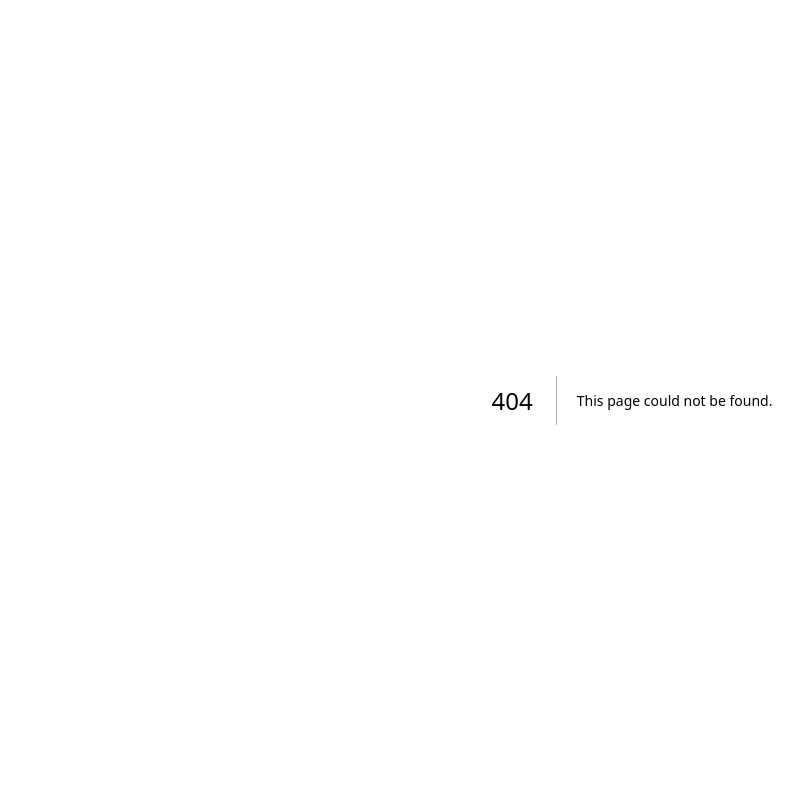
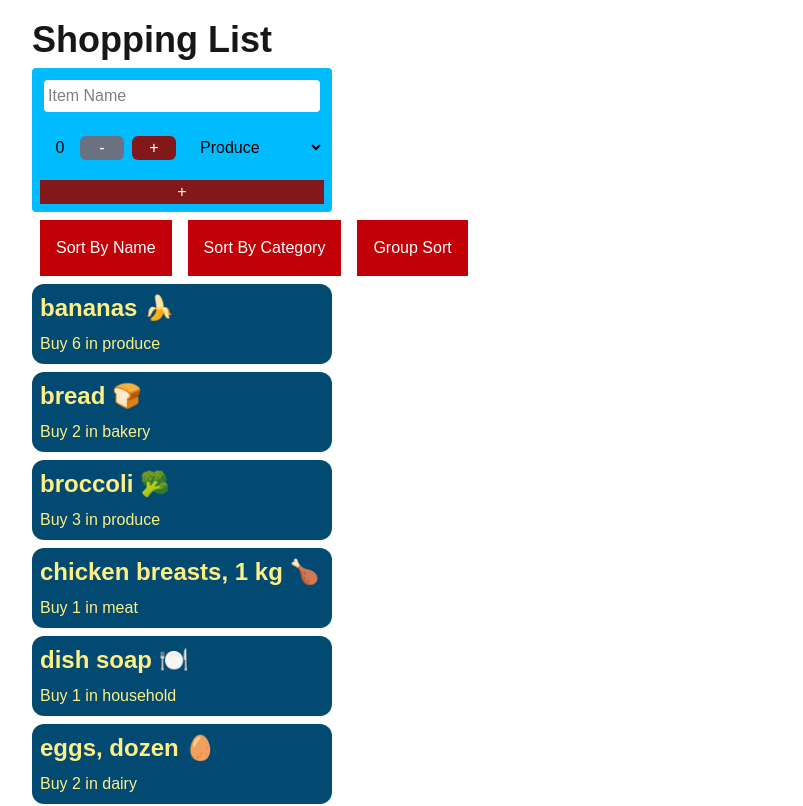
Before and after one commit to devaku/cprg306-assignments, a Next.js app: page /week-7 in a window 1280 px wide. Before the commit this address had no page. Shown: the top 806 px of the page, without its empty margins (8-811 px from the left). Built offline with nearby package versions, Linux system fonts and the light colour scheme.

Commit message:
Added week-7

```diff
--- a/app/page.js
+++ b/app/page.js
@@ -19,6 +19,9 @@ export default function Home() {
 				<Link href="/week-6" className="hover:text-cyan-300">
 					Week-6
 				</Link>
+				<Link href="/week-7" className="hover:text-cyan-300">
+					Week-7
+				</Link>
 			</div>
 		</div>
 	);
--- /dev/null
+++ b/app/week-7/item-list.js
@@ -0,0 +1,98 @@
+'use client';
+
+import Item from './item';
+import { useState } from 'react';
+export default function ItemList({ items: itemContents }) {
+	const [sortBy, setSortBy] = useState('name');
+	let jsonContents = itemContents;
+	let sortedArray;
+	let html = '';
+	if (sortBy == 'name' || sortBy == 'category') {
+		sortedArray = itemContents.sort((a, b) => {
+			if (a[sortBy] < b[sortBy]) {
+				return -1;
+			}
+			if (a[sortBy] > b[sortBy]) {
+				return 1;
+			}
+			return 0;
+		});
+
+		jsonContents = sortedArray;
+		html = renderItemsNormal();
+	} else {
+		html = renderItemsGroupBy();
+	}
+
+	function renderItemsNormal() {
+		return (
+			<ul className="flex flex-col gap-2">
+				{jsonContents.map((item1) => {
+					return (
+						<Item
+							key={item1.id}
+							name={item1.name}
+							quantity={item1.quantity}
+							category={item1.category}
+						></Item>
+					);
+				})}
+			</ul>
+		);
+	}
+
+	function renderItemsGroupBy() {
+		let groupedItems = Object.groupBy(itemContents, (item) => {
+			return item.category;
+		});
+		let keys = Object.keys(groupedItems).sort();
+
+		return (
+			<ul className="flex flex-col gap-2">
+				{keys.map((givenKey) => {
+					return (
+						<div key={givenKey}>
+							<p className="capitalize font-bold">{givenKey}</p>
+							{groupedItems[givenKey].map((item1) => {
+								return (
+									<Item
+										key={item1.id}
+										name={item1.name}
+										quantity={item1.quantity}
+										category={item1.category}
+									></Item>
+								);
+							})}
+						</div>
+					);
+				})}
+			</ul>
+		);
+	}
+
+	return (
+		<div>
+			<div>
+				<input
+					className="bg-red-700 text-white p-4 m-2"
+					onClick={() => setSortBy('name')}
+					type="button"
+					value="Sort By Name"
+				/>
+				<input
+					className="bg-red-700 text-white p-4 m-2"
+					onClick={() => setSortBy('category')}
+					type="button"
+					value="Sort By Category"
+				/>
+				<input
+					className="bg-red-700 text-white p-4 m-2"
+					onClick={() => setSortBy('group_category')}
+					type="button"
+					value="Group Sort"
+				/>
+			</div>
+			{html}
+		</div>
+	);
+}
--- /dev/null
+++ b/app/week-7/item.js
@@ -0,0 +1,10 @@
+export default function Item({ name, quantity, category }) {
+	return (
+		<li className="bg-sky-900 w-1/4 text-yellow-200 rounded-xl">
+			<h1 className="font-bold m-2 text-2xl">{name}</h1>
+			<p className="mx-2 mb-2">
+				Buy {quantity} in {category}
+			</p>
+		</li>
+	);
+}
--- /dev/null
+++ b/app/week-7/item.json
@@ -0,0 +1,74 @@
+[
+	{
+		"id": "1h2GJKH12gkHG31h1H",
+		"name": "milk, 4 L 🥛",
+		"quantity": 1,
+		"category": "dairy"
+	},
+	{
+		"id": "2KJH3k2j3H1k2J3K1H",
+		"name": "bread 🍞",
+		"quantity": 2,
+		"category": "bakery"
+	},
+	{
+		"id": "3h2KJH3k2j3H1k2J3",
+		"name": "eggs, dozen 🥚",
+		"quantity": 2,
+		"category": "dairy"
+	},
+	{
+		"id": "4k2J3K1H2GJKH12gk",
+		"name": "bananas 🍌",
+		"quantity": 6,
+		"category": "produce"
+	},
+	{
+		"id": "5H1h1H2KJH3k2j3H",
+		"name": "broccoli 🥦",
+		"quantity": 3,
+		"category": "produce"
+	},
+	{
+		"id": "6H1k2J3K1H2GJKH1",
+		"name": "chicken breasts, 1 kg 🍗",
+		"quantity": 1,
+		"category": "meat"
+	},
+	{
+		"id": "7gkHG31h1H2KJH3k",
+		"name": "pasta sauce 🍝",
+		"quantity": 3,
+		"category": "canned goods"
+	},
+	{
+		"id": "8j3H1k2J3K1H2GJK",
+		"name": "spaghetti, 454 g 🍝",
+		"quantity": 2,
+		"category": "dry goods"
+	},
+	{
+		"id": "9H12gkHG31h1H2KJ",
+		"name": "toilet paper, 12 pack 🧻",
+		"quantity": 1,
+		"category": "household"
+	},
+	{
+		"id": "10H3k2j3H1k2J3K1",
+		"name": "paper towels, 6 pack",
+		"quantity": 1,
+		"category": "household"
+	},
+	{
+		"id": "11k2J3K1H2GJKH12",
+		"name": "dish soap 🍽️",
+		"quantity": 1,
+		"category": "household"
+	},
+	{
+		"id": "12GJKH12gkHG31h1",
+		"name": "hand soap 🧼",
+		"quantity": 4,
+		"category": "household"
+	}
+]
--- /dev/null
+++ b/app/week-7/new-item.js
@@ -0,0 +1,137 @@
+'use client';
+import { useState } from 'react';
+
+export default function NewItem({ onAddItem }) {
+	const [name, setName] = useState('');
+	const [quantity, setQuantity] = useState(0);
+	const [category, setCategory] = useState('Produce');
+
+	function makeId(length) {
+		var result = '';
+		var characters =
+			'ABCDEFGHIJKLMNOPQRSTUVWXYZabcdefghijklmnopqrstuvwxyz0123456789';
+		var charactersLength = characters.length;
+		for (var i = 0; i < length; i++) {
+			result += characters.charAt(
+				Math.floor(Math.random() * charactersLength)
+			);
+		}
+		return result;
+	}
+
+	function handleSubmit(e) {
+		e.preventDefault();
+
+		let uniqueString = makeId(20);
+		let item = {
+			id: uniqueString,
+			name: name,
+			quantity: quantity,
+			category: category,
+		};
+
+		onAddItem(item);
+
+		// setName('');
+		// setQuantity(0);
+		// setCategory('Produce');
+	}
+
+	function handleOnClick(e) {
+		e.preventDefault();
+		if (e.target.name == 'decrement') {
+			if (quantity <= 0) {
+				// Do nothing
+				return;
+			} else {
+				setQuantity(quantity - 1);
+			}
+		} else {
+			setQuantity(quantity + 1);
+		}
+	}
+
+	return (
+		<div className="bg-sky-400 p-2 w-1/4 text-black rounded-sm">
+			<form
+				className="w-full flex flex-col gap-5"
+				action=""
+				method="post"
+			>
+				{/* Name */}
+				<div className="m-1">
+					<input
+						type="text"
+						className="w-full p-1 bg-white rounded-sm"
+						placeholder="Item Name"
+						name="name"
+						id=""
+						onChange={(e) => setName(e.target.value)}
+						value={name}
+						required
+					/>
+				</div>
+				<div className="flex justify-around">
+					{/* Quantity */}
+					<div className="flex w-full">
+						<div className="w-10 text-center">{quantity}</div>
+						<div className="flex justify-evenly text-white gap-2 w-24">
+							<button
+								onClick={handleOnClick}
+								name="decrement"
+								className={
+									(quantity <= 0
+										? 'bg-gray-500 cursor-not-allowed '
+										: 'bg-red-900 cursor-pointer ') +
+									'w-full rounded-md '
+								}
+							>
+								-
+							</button>
+							<button
+								onClick={handleOnClick}
+								name="increment"
+								className="bg-red-900 w-full rounded-md cursor-pointer"
+							>
+								+
+							</button>
+						</div>
+					</div>
+					{/* Category */}
+					<div className="">
+						<select
+							value={category}
+							onChange={(e) => setCategory(e.target.value)}
+							name=""
+							id=""
+						>
+							<option defaultChecked value="Produce">
+								Produce
+							</option>
+							<option value="dairy">Dairy</option>
+							<option value="bakery">Bakery</option>
+							<option value="meat">Meat</option>
+							<option value="frozen foods">Frozen Foods</option>
+							<option value="canned goods">Canned Goods</option>
+							<option value="dry goods">Dry Goods</option>
+							<option value="beverages">Beverages</option>
+							<option value="snacks">Snacks</option>
+							<option value="household">Household</option>
+							<option value="other">Other</option>
+						</select>
+					</div>
+				</div>
+
+				<div>
+					<button
+						onClick={handleSubmit}
+						className="bg-red-900 w-full text-white"
+						type="submit"
+					>
+						+
+					</button>
+				</div>
+			</form>
+		</div>
+	);
+}
--- /dev/null
+++ b/app/week-7/page.js
@@ -0,0 +1,23 @@
+'use client';
+import itemsData from './item.json';
+import ItemList from './item-list';
+import NewItem from './new-item';
+import { useState } from 'react';
+
+export default function Page() {
+	const [items, setItems] = useState(itemsData);
+
+	function handleAddItem(newItem) {
+		let oldItems = items;
+		oldItems = [...items, newItem];
+		setItems(oldItems);
+	}
+
+	return (
+		<main className="flex flex-col mx-10 my-5">
+			<h1 className="text-4xl font-bold mb-2">Shopping List</h1>
+			<NewItem onAddItem={handleAddItem}></NewItem>
+			<ItemList items={items}></ItemList>
+		</main>
+	);
+}
--- /dev/null
+++ b/test.js
@@ -0,0 +1,5 @@
+let array = [];
+array.push(1);
+array.push(2);
+
+console.log(array);
```
